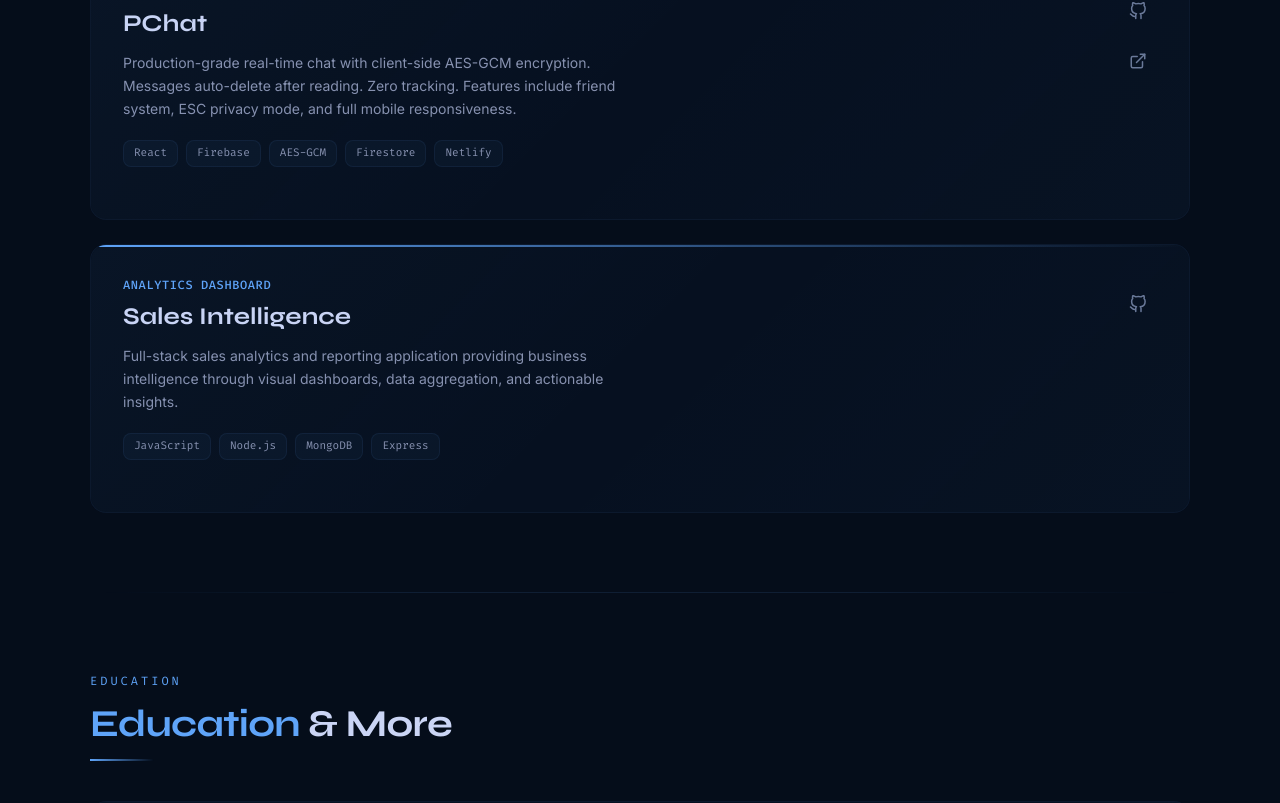
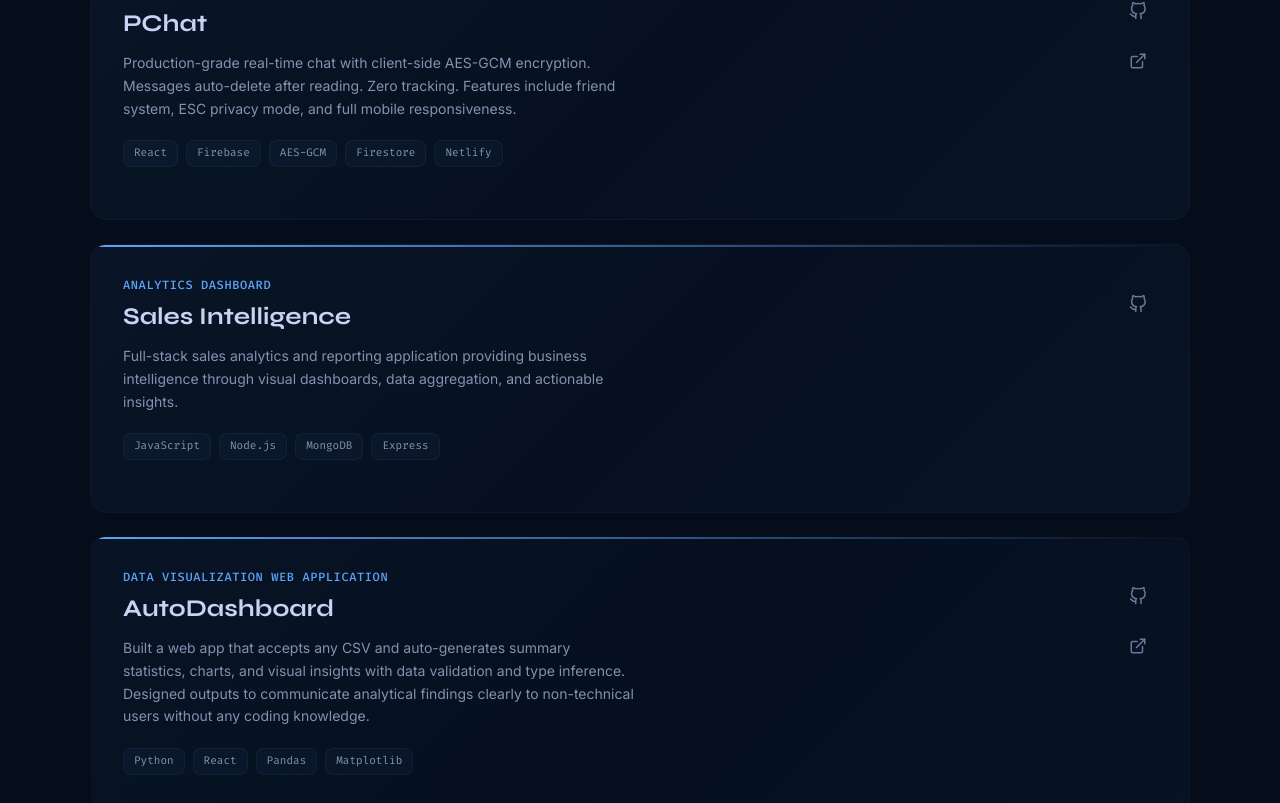
Before and after one commit to diwasupadhyay/diwasportfolio, a React (Vite) app: page / in a window 1280 px wide. Shown: the part 1987-2790 px from the top of the page. Built offline with nearby package versions, Linux system fonts and the light colour scheme.

Commit message:
add: projects

```diff
--- a/src/components/Projects.jsx
+++ b/src/components/Projects.jsx
@@ -32,6 +32,36 @@ const featured = [
       'Full-stack sales analytics and reporting application providing business intelligence through visual dashboards, data aggregation, and actionable insights.',
     tech: ['JavaScript', 'Node.js', 'MongoDB', 'Express'],
     github: 'https://github.com/diwasupadhyay/Vasus-Sales-Project',
+    live: null,
+    color: '#60a5fa',
+  },
+  {
+    title: 'AutoDashboard',
+    subtitle: 'Data Visualization Web Application',
+    description:
+      'Built a web app that accepts any CSV and auto-generates summary statistics, charts, and visual insights with data validation and type inference. Designed outputs to communicate analytical findings clearly to non-technical users without any coding knowledge.',
+    tech: ['Python', 'React', 'Pandas', 'Matplotlib'],
+    github: 'https://github.com/diwasupadhyay/AutoDashboard',
+    live: 'https://autodashboardcsv.app/',
+    color: '#60a5fa',
+  },
+  {
+    title: 'Sales & Market Analytics Dashboard',
+    subtitle: 'Tableau Public',
+    description:
+      'Cleaned and transformed a 1,200-row retail dataset using Python and Pandas, handling missing values and data quality checks before analysis. Built interactive Tableau dashboards uncovering sales KPIs, regional trends, and patterns to support data-driven decisions.',
+    tech: ['Python', 'Pandas', 'Tableau', 'SQL'],
+    github: null,
+    live: 'https://public.tableau.com/app/profile/diwas.upadhyay/viz/Sales-Market-Analytics-Dashboard/SalesMarketAnalyticsDashboard',
+    color: '#60a5fa',
+  },
+  {
+    title: 'Power BI Sales Dashboard',
+    subtitle: 'Business Intelligence Dashboard',
+    description:
+      'Designed a retail sales analytics dashboard in Power BI with DAX measures for revenue, profit margins, and category-level performance. Connected SQL data sources and built drill-through reports for interactive exploration of trends across regions and time periods.',
+    tech: ['Power BI', 'SQL', 'DAX'],
+    github: 'https://github.com/diwasupadhyay/powerbi-dashboard',
     live: null,
     color: '#60a5fa',
   },
```
